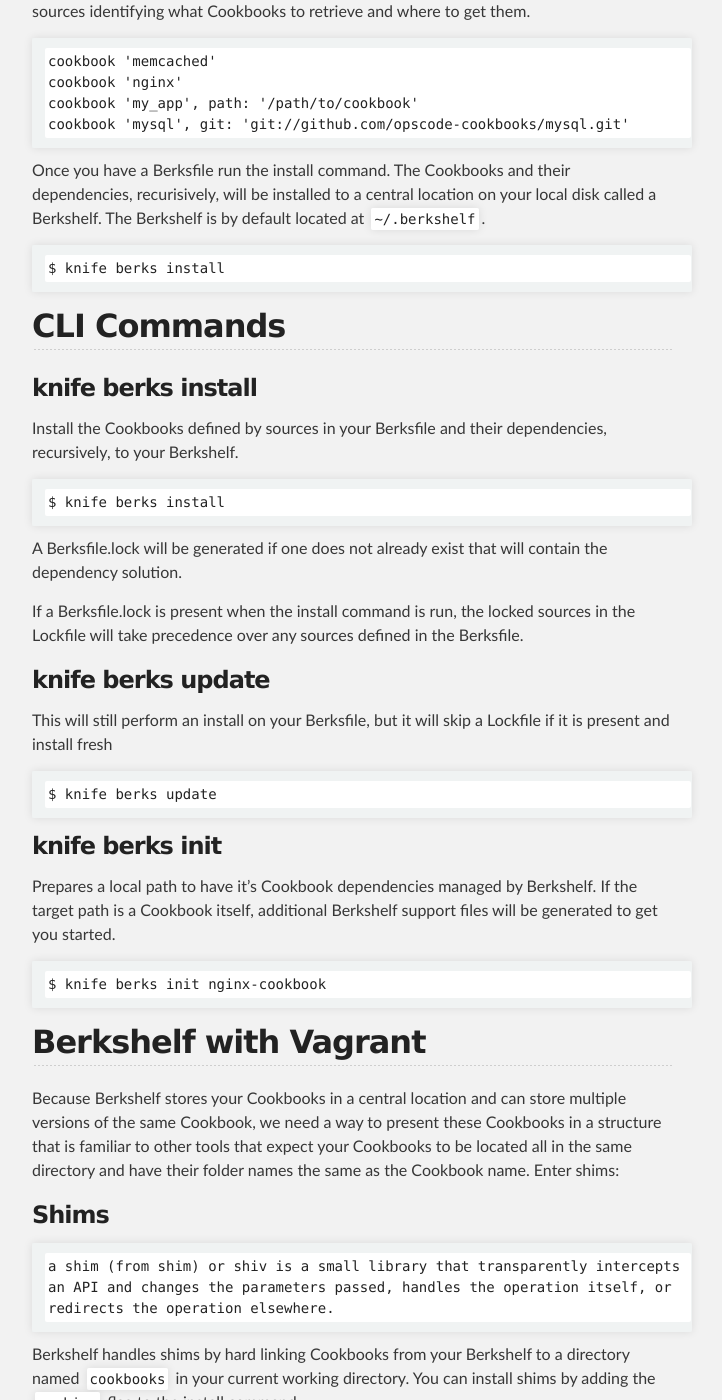
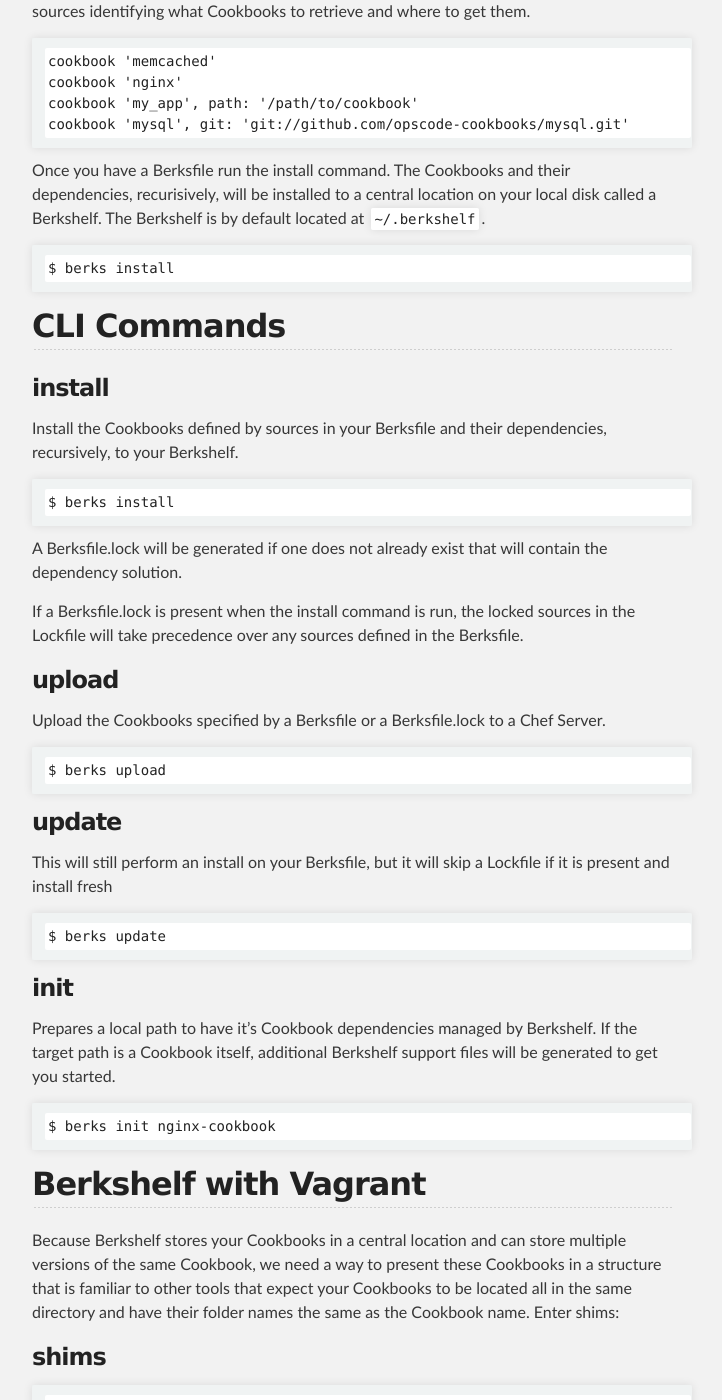
Before and after one commit to berkshelf/berkshelf, a Jekyll site: the page built from index.html, in a window 1280 px wide and 1400 px high, scrolled down 584 px. Shown: the whole window, without its empty margins (288-1010 px from the left). Built offline with Jekyll 4.4.1, drawn with Linux system fonts in a browser that asks for light colours; some of the changed text lies outside the part shown.

Commit message:
update references of knife berks to just berks

```diff
--- a/_includes/index.md
+++ b/_includes/index.md
@@ -15,37 +15,43 @@ Dependencies are managed via a `Berksfile` in the directory where you want the c
 
 Once you have a Berksfile run the install command. The Cookbooks and their dependencies, recurisively, will be installed to a central location on your local disk called a Berkshelf. The Berkshelf is by default located at `~/.berkshelf`.
 
-    $ knife berks install
+    $ berks install
 
 ## CLI Commands
 
-### knife berks install
+### install
 
 Install the Cookbooks defined by sources in your Berksfile and their dependencies, recursively, to your Berkshelf.
 
-    $ knife berks install
+    $ berks install
 
 A Berksfile.lock will be generated if one does not already exist that will contain the dependency solution.
 
 If a Berksfile.lock is present when the install command is run, the locked sources in the Lockfile will take precedence over any sources defined in the Berksfile.
 
-### knife berks update
+### upload
+
+Upload the Cookbooks specified by a Berksfile or a Berksfile.lock to a Chef Server.
+
+    $ berks upload
+
+### update
 
 This will still perform an install on your Berksfile, but it will skip a Lockfile if it is present and install fresh
 
-    $ knife berks update
+    $ berks update
 
-### knife berks init
+### init
 
 Prepares a local path to have it's Cookbook dependencies managed by Berkshelf. If the target path is a Cookbook itself, additional Berkshelf support files will be generated to get you started.
 
-    $ knife berks init nginx-cookbook
+    $ berks init nginx-cookbook
 
 ## Berkshelf with Vagrant
 
 Because Berkshelf stores your Cookbooks in a central location and can store multiple versions of the same Cookbook, we need a way to present these Cookbooks in a structure that is familiar to other tools that expect your Cookbooks to be located all in the same directory and have their folder names the same as the Cookbook name. Enter shims:
 
-### Shims
+### shims
 
     a shim (from shim) or shiv is a small library that transparently intercepts
     an API and changes the parameters passed, handles the operation itself, or
@@ -53,7 +59,7 @@ Because Berkshelf stores your Cookbooks in a central location and can store mult
 
 Berkshelf handles shims by hard linking Cookbooks from your Berkshelf to a directory named `cookbooks` in your current working directory. You can install shims by adding the `--shims` flag to the install command.
 
-    $ knife berks install --shims
+    $ berks install --shims
 
 If we had a Berksfile with the source
 
```
